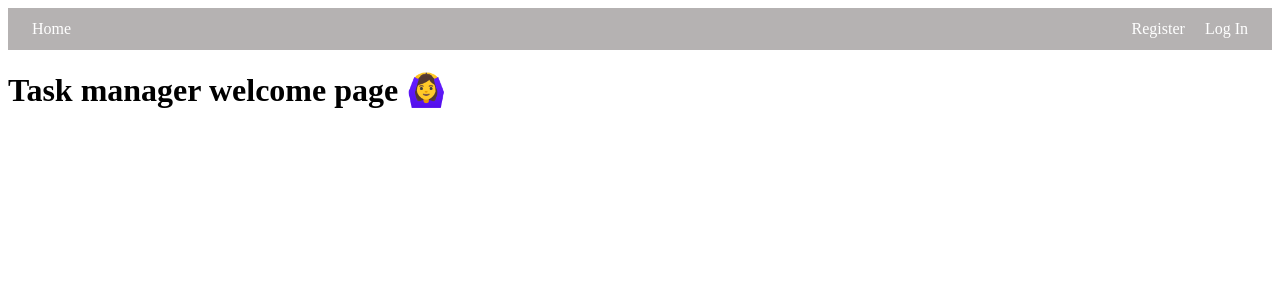
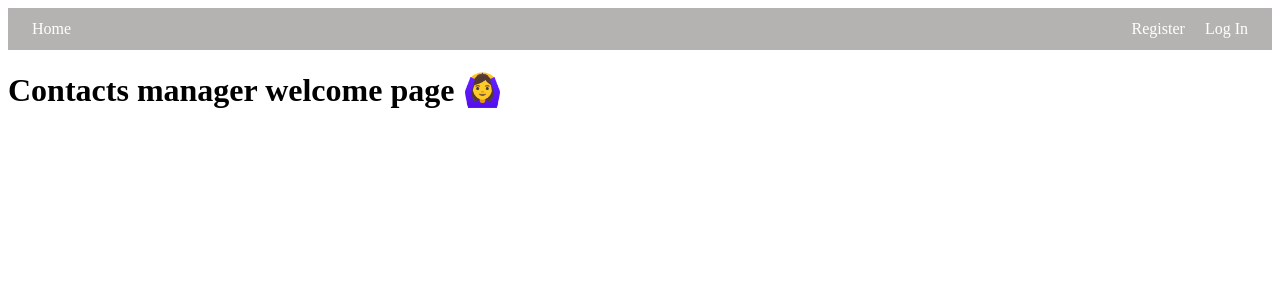
Before and after one commit to VadymVlodarchyk/goit-react-hw-08, a React (Vite) app: page / in a window 1280 px wide. Shown: the top 300 px of the page. Built offline with nearby package versions, Linux system fonts and the light colour scheme.

Commit message:
Виправлення

```diff
--- a/src/components/Navigation/Navigation.jsx
+++ b/src/components/Navigation/Navigation.jsx
@@ -9,7 +9,7 @@ const Navigation = () => {
   return (
     <nav className={css.nav}>
       <NavLink to="/" className={css.link}>Home</NavLink>
-      {isLoggedIn && <NavLink to="/contacts" className={css.link}>Tasks</NavLink>}
+      {isLoggedIn && <NavLink to="/contacts" className={css.link}>Contacts</NavLink>}
     </nav>
   );
 };
--- a/src/pages/HomePage.jsx
+++ b/src/pages/HomePage.jsx
@@ -1,7 +1,7 @@
 const HomePage = () => {
   return (
     <div>
-      <h1>Task manager welcome page 🙆‍♀️</h1>
+      <h1>Contacts manager welcome page 🙆‍♀️</h1>
     </div>
   );
 };
```
